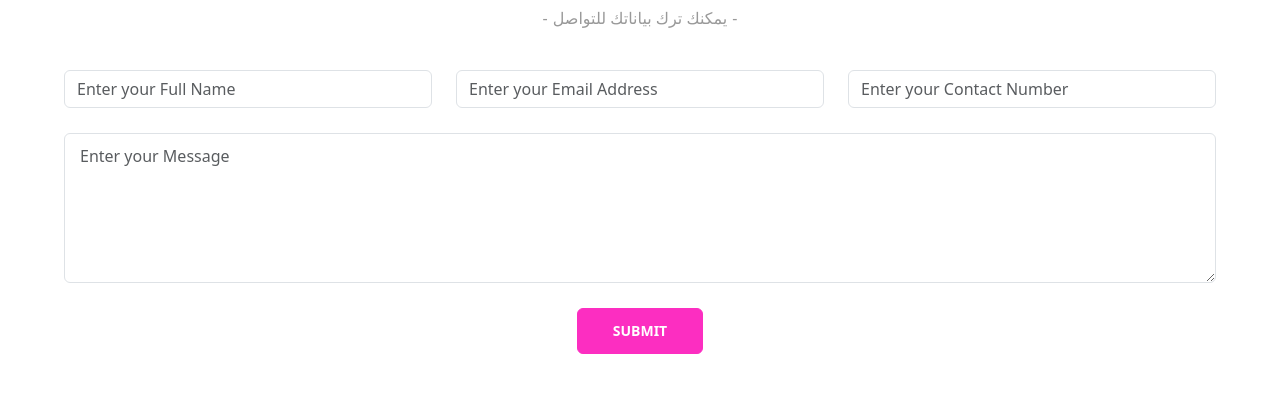
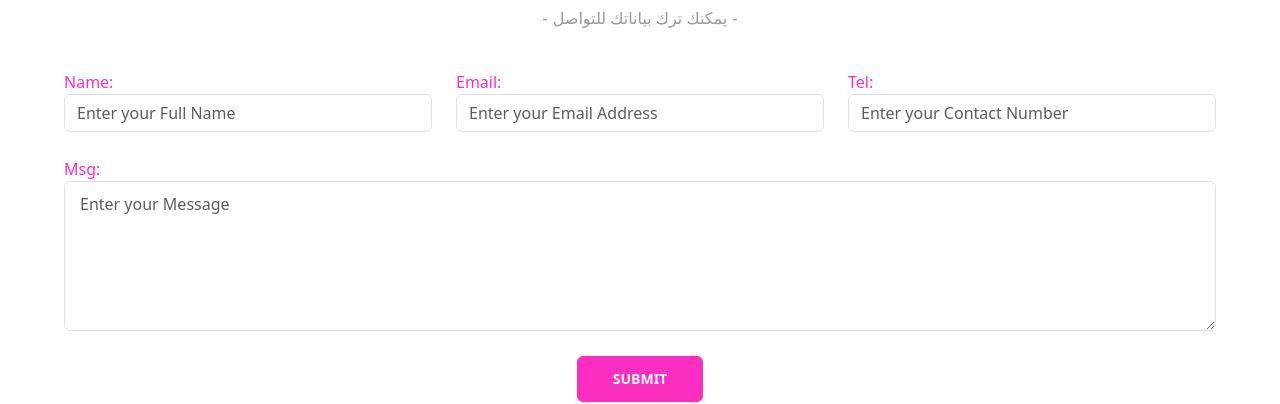
Before and after one commit to RaniaEl-khouly/Extract, a React (Vite) app: page / in a window 1280 px wide. Shown: the part 6153-6557 px from the top of the page. Built offline with nearby package versions, Linux system fonts and the light colour scheme.

Commit message:
apply id to forms in contact us

```diff
--- a/src/components/contact.jsx
+++ b/src/components/contact.jsx
@@ -22,18 +22,22 @@ export default function AppContact(){
                 <Form className='contact-form'>
                     <Row>
                         <Col sm={4}>
-                        <Form.Control type='text' placeholder="Enter your Full Name" required />
+                        <label for="name">Name:</label>
+                        <Form.Control type='text' id='name' name='name'autoComplete='given-name' placeholder="Enter your Full Name" required />
                         </Col>
                         <Col sm={4}>
-                        <Form.Control type='email' placeholder="Enter your Email Address" required />
+                        <label for="email">Email:</label>
+                        <Form.Control type='email' id='email' name='email' autoComplete='on' placeholder="Enter your Email Address" required />
                         </Col>
                         <Col sm={4}>
-                        <Form.Control type='tel' placeholder="Enter your Contact Number" required />
+                        <label for="tel">Tel:</label>
+                        <Form.Control type='tel' id='tel' name='tel' autoComplete='off' placeholder="Enter your Contact Number" required />
                         </Col>
                     </Row>
                     <Row>
                         <Col sm={12}>
-                        <Form.Control as="textarea" placeholder="Enter your Message" required/>
+                        <label for="msg">Msg:</label>
+                        <Form.Control as="textarea" id='msg' name='msg' placeholder="Enter your Message" required/>
                         </Col>
                     </Row>
                     <div className='btn-holder'>
--- a/src/index.css
+++ b/src/index.css
@@ -661,6 +661,8 @@ color: #fc2ec1;
 
 .contact-block .row {
   margin: 0 0 25px;
+  text-align: left;
+  color: #fc2ec1;
 }
 
 textarea {
@@ -693,6 +695,7 @@ textarea {
    color: #fc2ec1;
    font-size: 50px;
  }
+
 
  /*FOOTER SECTION*/
 
```
Also changed, not shown: package.json (+5 -2 lines).
